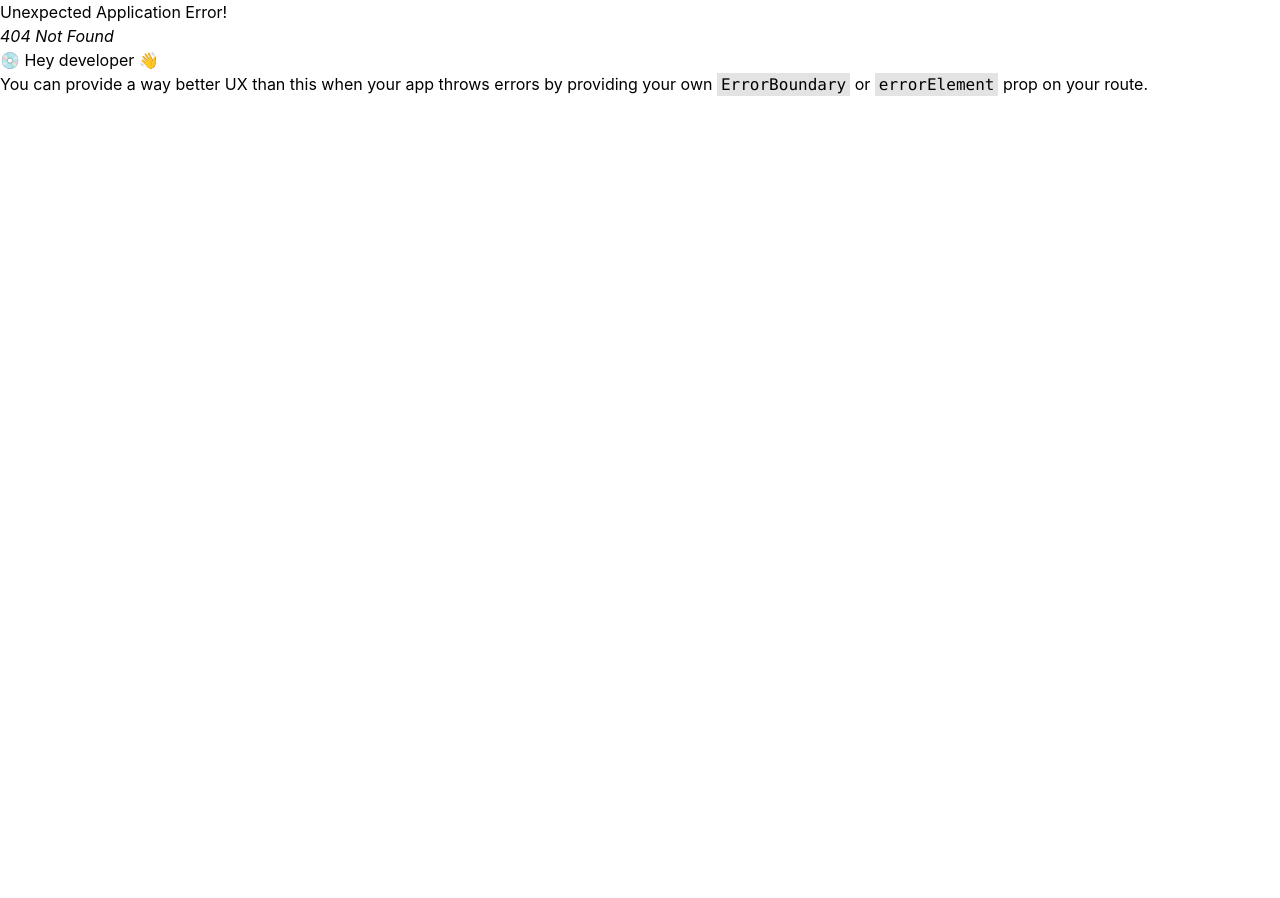
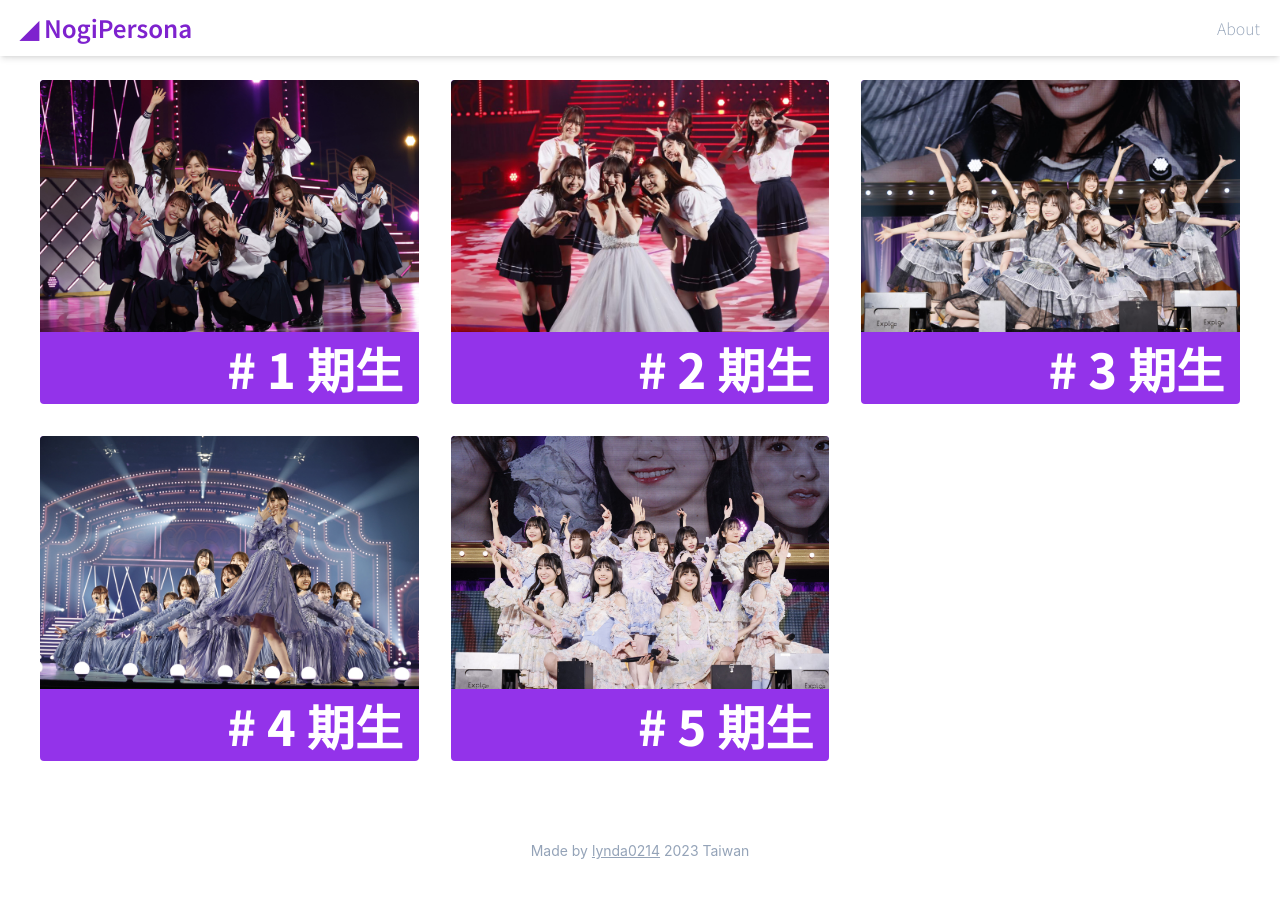
Before and after one commit to lynda0214/nogipersona, a React (Create React App) app: page / in a window 1280 px wide. Before the commit this address had no page. Shown: the top 898 px of the page. Before the commit the page ends 800 px from the top, so only its background shows below. Built offline with nearby package versions, Linux system fonts and the light colour scheme.

Commit message:
remove url project name for netify deployment

```diff
--- a/package.json
+++ b/package.json
@@ -1,6 +1,5 @@
 {
   "name": "nogifiles",
-  "homepage": "https://lynda0214.github.io/nogipersona",
   "version": "0.1.0",
   "private": true,
   "dependencies": {
--- a/src/components/Avatar.js
+++ b/src/components/Avatar.js
@@ -4,13 +4,13 @@ const Avatar = ({ id, name }) => {
   const navigate = useNavigate();
 
   const clickHandler = () => {
-    navigate(`/nogipersona/member/${id}`);
+    navigate(`/member/${id}`);
   };
 
   return (
     <div className="w-28 md:w-44 cursor-pointer" onClick={clickHandler}>
       <div className="w-24 h-24 md:w-40 md:h-40 rounded-full overflow-hidden mx-auto">
-        <img className="hover:scale-110" src={`/nogipersona/images/${id}_prof.jpg`} alt="" />
+        <img className="hover:scale-110" src={`/images/${id}_prof.jpg`} alt="" />
       </div>
       <h1 className="font-noto mt-1 text-center">{name}</h1>
     </div>
--- a/src/components/MainNavigation.js
+++ b/src/components/MainNavigation.js
@@ -4,8 +4,8 @@ const MainNavigation = () => {
   return (
     <header>
       <nav className="fixed w-full h-14 z-10 bg-white flex items-center justify-between pl-5 pr-5 font-noto shadow-md">
-        <NavLink className="font-noto font-semibold text-2xl text-purple-700 hover:text-purple-900" to="/nogipersona" >◢ NogiPersona</NavLink>
-        <NavLink className="font-noto font-light text-slate-400 hover:text-slate-700" to="/nogipersona/about">About</NavLink>
+        <NavLink className="font-noto font-semibold text-2xl text-purple-700 hover:text-purple-900" to="/" >◢ NogiPersona</NavLink>
+        <NavLink className="font-noto font-light text-slate-400 hover:text-slate-700" to="/about">About</NavLink>
       </nav>
     </header>
   );
--- a/src/components/MemberGradeTile.js
+++ b/src/components/MemberGradeTile.js
@@ -4,7 +4,7 @@ const MemberGradeTile = ({ grade }) => {
   const navigate = useNavigate();
 
   const clickHandler = () => {
-    navigate(`/nogipersona/members/${grade}`);
+    navigate(`/members/${grade}`);
   };
 
   return (
@@ -12,7 +12,7 @@ const MemberGradeTile = ({ grade }) => {
       className="cursor-pointer bg-purple-600 hover:bg-purple-800 rounded overflow-hidden"
       onClick={clickHandler}
     >
-      <img className="hover:grayscale hover:mix-blend-screen" src={`/nogipersona/images/${grade}.jpg`} alt="" />
+      <img className="hover:grayscale hover:mix-blend-screen" src={`/images/${grade}.jpg`} alt="" />
       <h1 className="font-noto text-white font-extrabold	text-end pr-4" style={{ fontSize: '3rem' }}># {grade}  期生</h1>
     </div>
   );
--- a/src/components/MemberProfile.js
+++ b/src/components/MemberProfile.js
@@ -13,7 +13,7 @@ const MemberProfile = ({ member = DEFAULT_MEMBER }) => {
   const { id, grade, name, birthday, country, gundan, color, colorName } = member;
   return (
     <div className='flex items-center flex-col'>
-      <img className='w-80 mb-10' src={`/nogipersona/images/${id}_prof.jpg`} alt='' />
+      <img className='w-80 mb-10' src={`/images/${id}_prof.jpg`} alt='' />
       <div className='w-80 text-center'>
         <h5 className='text-sm'>{`${grade} 期生`}</h5>
         <h1 className='text-2xl font-semibold mb-5'>{name}</h1>
--- a/src/pages/MemberPage.js
+++ b/src/pages/MemberPage.js
@@ -16,7 +16,7 @@ const MemberPage = () => {
 export default MemberPage;
 
 async function loadMember(memberId) {
-  const response = await fetch('/nogipersona/data.json');
+  const response = await fetch('./data.json');
 
   if (!response.ok) {
     throw json({ message: 'Could not fetch members.' }, { status: 500 });
--- a/src/pages/MembersPage.js
+++ b/src/pages/MembersPage.js
@@ -19,7 +19,7 @@ const MembersPage = () => {
 export default MembersPage;
 
 async function loadMembers(memberGrade) {
-  const response = await fetch('/nogipersona/data.json');
+  const response = await fetch('./data.json');
 
   if (!response.ok) {
     throw json({ message: 'Could not fetch members.' }, { status: 500 });
```
Also changed, not shown: src/App.js (+4 -4 lines).
